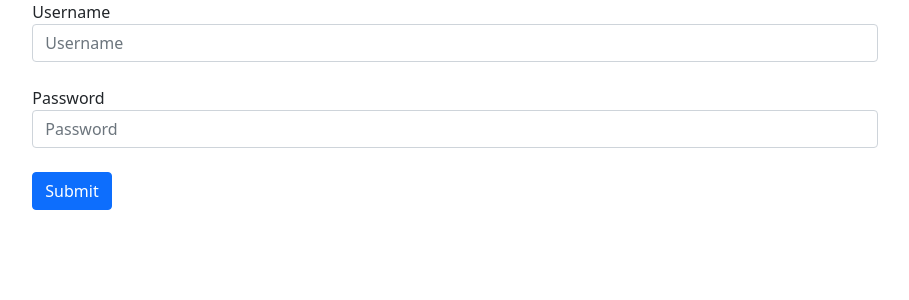
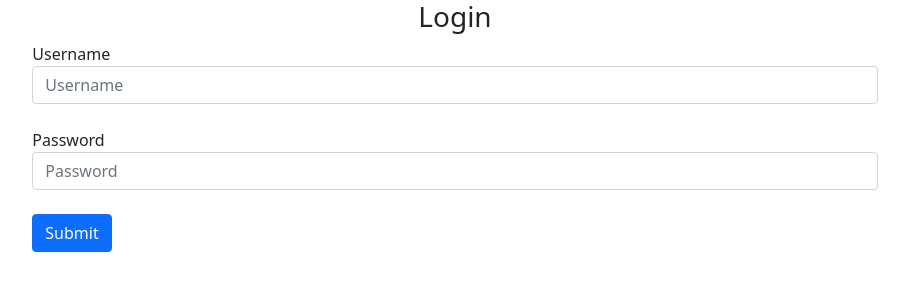
Before and after one commit to MarcoAntonioPdLA/travelsProject, a Django app: page /accounts/login in a window 1280 px wide. Shown: the top 300 px of that part, without its empty margins (185-1094 px from the left). Run offline with Django 3.2, Linux system fonts and the light colour scheme; the page is wider than the window, and the part outside it is not shown.

Commit message:
Agregando texto Login a template login

```diff
--- a/accounts/templates/login.html
+++ b/accounts/templates/login.html
@@ -10,6 +10,7 @@
 <body>
   <div class="row">
     <div class="col-md-8 offset-md-2">
+      <h3 class="text-center">Login</h3>
       <form action="login" method="POST">
         {% csrf_token %}
         <div class="form-group">
```
Lines whose indentation alone changed are shown as unchanged.
